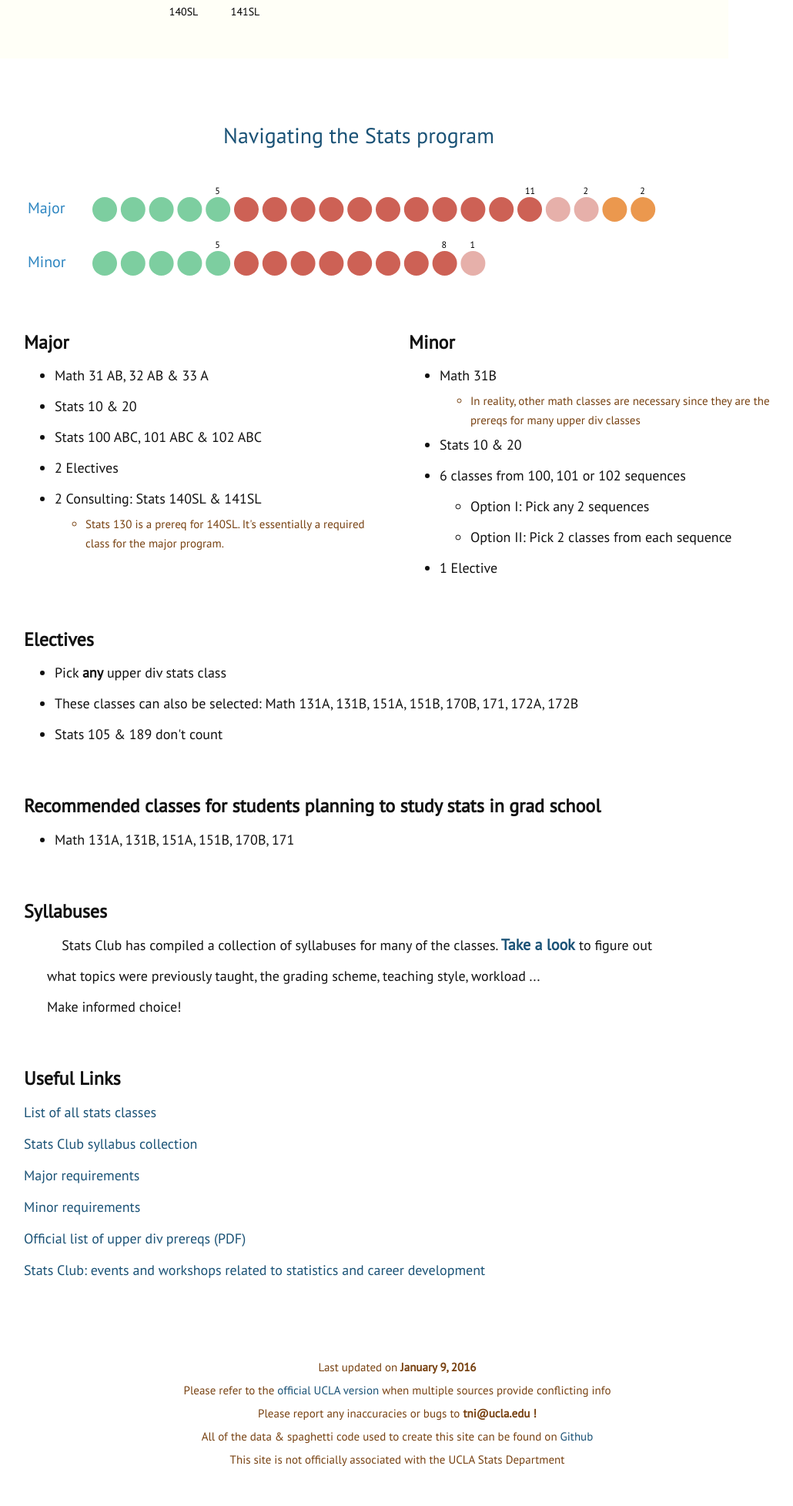
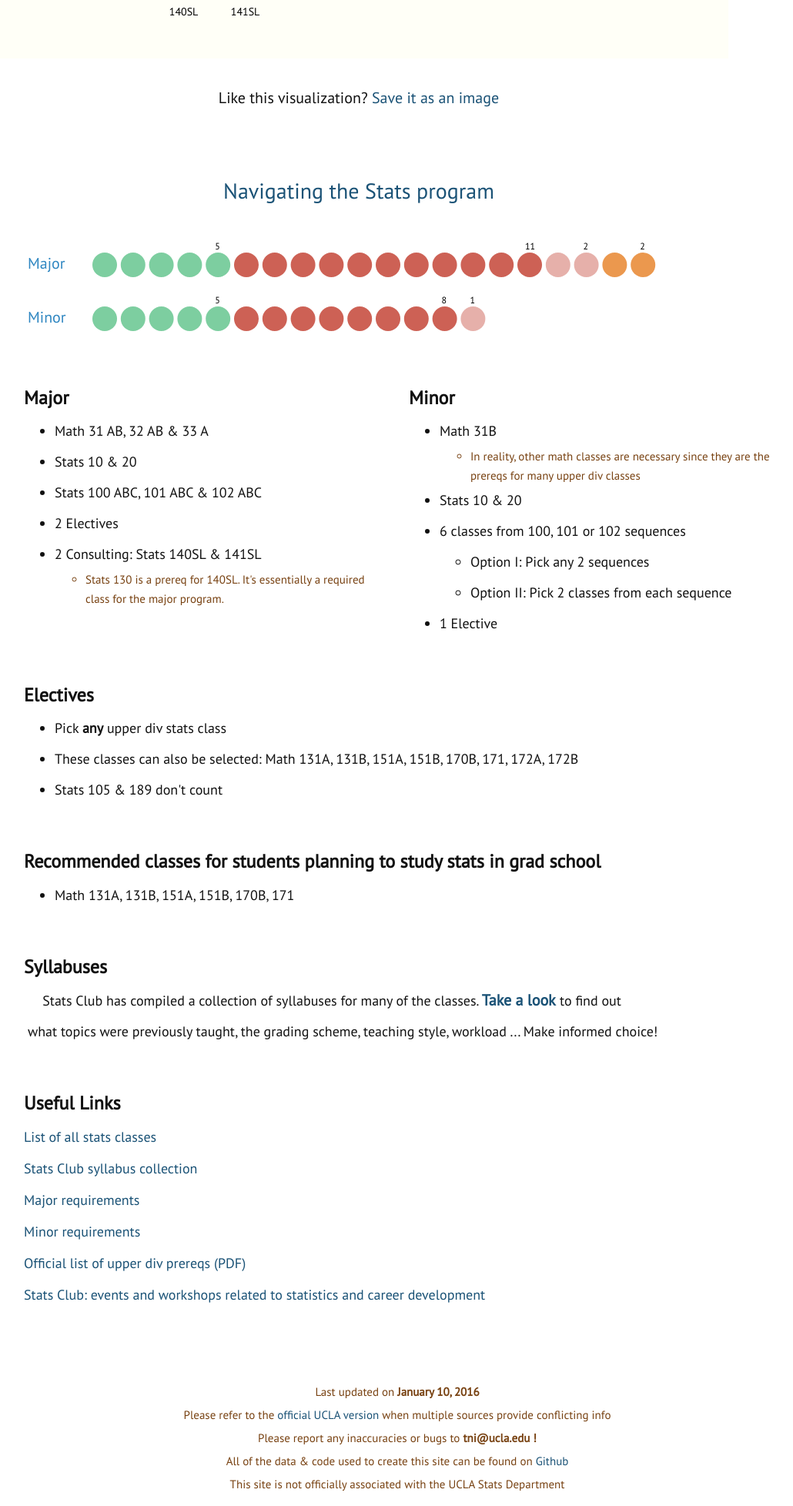
Before and after one commit to tyson-ni/Stats-Classes-Visualized, a plain HTML site: page index.html in a window 1280 px wide. Shown: the part 746-2702 px from the top of the page at 77% size, without its empty margins (174-1204 px from the left). Drawn offline with Linux system fonts and the light colour scheme.

Commit message:
Sun 1/10/16
Added link to save viz as image

```diff
--- a/Scripts/dataViz.js
+++ b/Scripts/dataViz.js
@@ -115,7 +115,7 @@ function classesViz(classes, relations) {
                    })
         .attr("y", function(d) {
                      if (d.category !== "Elective" && d.category !== "Consulting") {
-                       return 0
+                       return 0.1*bigRadius
                      } else {
                        return 2*bigRadius
                      }
--- a/Style/style.css
+++ b/Style/style.css
@@ -112,6 +112,11 @@ h3#note {
   line-height: 30px;
 }
 
+h3#saveImage {
+  padding-top: 20px;
+  text-align: center;
+  font-size: 20px;
+}
 
 ul {
   font-size: 18px;
@@ -128,7 +133,7 @@ a {
   color: #1A5276; /* title blue */
 }
 
-a.note {
+a.note, a#saveImage {
   font-size: inherit;
 }
 
@@ -138,5 +143,5 @@ a#syllabus {
 
 p#syllabus {
   font-size: 18px;
-  padding-left: 30px;
+  padding-left: 5px;
 }
--- a/index.html
+++ b/index.html
@@ -20,6 +20,10 @@
 
   <div id="classViz" class="container">
     <h2> An interactive guide to UCLA Stats </h2>
+  </div>
+
+  <div id="saveImage" class="container">
+    <h3 id="saveImage"> Like this visualization? <a id="saveImage" href="stats_visualized.png" download="StatsVisualized.png"> Save it as an image </a>
   </div>
 
   <div id="programInfo" class="container">
@@ -84,7 +88,7 @@
     <div class="row">
       <div class="col-md-12">
         <h3><strong> Syllabuses </strong></h3>
-        <p id="syllabus"> &nbsp &nbsp Stats Club has compiled a collection of syllabuses for many of the classes. <a id="syllabus" href="https://drive.google.com/folderview?id=0B6qHnEcGgWcwbTA2U1kzY1JzaGM&usp=drive_web#list" target="_blank"> <strong>Take a look</strong> </a> to figure out <br> what topics were previously taught, the grading scheme, teaching style, workload ... <br> Make informed choice!
+        <p id="syllabus"> &nbsp &nbsp Stats Club has compiled a collection of syllabuses for many of the classes. <a id="syllabus" href="https://drive.google.com/folderview?id=0B6qHnEcGgWcwbTA2U1kzY1JzaGM&usp=drive_web#list" target="_blank"> <strong>Take a look</strong> </a> to find out <br> what topics were previously taught, the grading scheme, teaching style, workload ... Make informed choice!
         </p>
       </div>
     </div>
@@ -103,10 +107,10 @@
 
     <div class="row">
       <div class="col-md-12">
-        <h3 id="note"> Last updated on <strong>January 9, 2016</strong> <br>
+        <h3 id="note"> Last updated on <strong>January 10, 2016</strong> <br>
            Please refer to the <a class="note" href="http://www.registrar.ucla.edu/schedule/schedulehome.aspx" target="_blank">official UCLA version</a> when multiple sources provide conflicting info <br>
            Please report any inaccuracies or bugs to <strong>tni@ucla.edu !</strong> <br>
-           All of the data & spaghetti code used to create this site can be found on <a class="note" href="https://github.com/tyson-ni/Stats-Classes-Visualized">Github</a> <br>
+           All of the data & code used to create this site can be found on <a class="note" href="https://github.com/tyson-ni/Stats-Classes-Visualized">Github</a> <br>
            This site is not officially associated with the UCLA Stats Department
         </h3>
       </div>
```
Also changed, not shown: stats_visualized.png (added).
